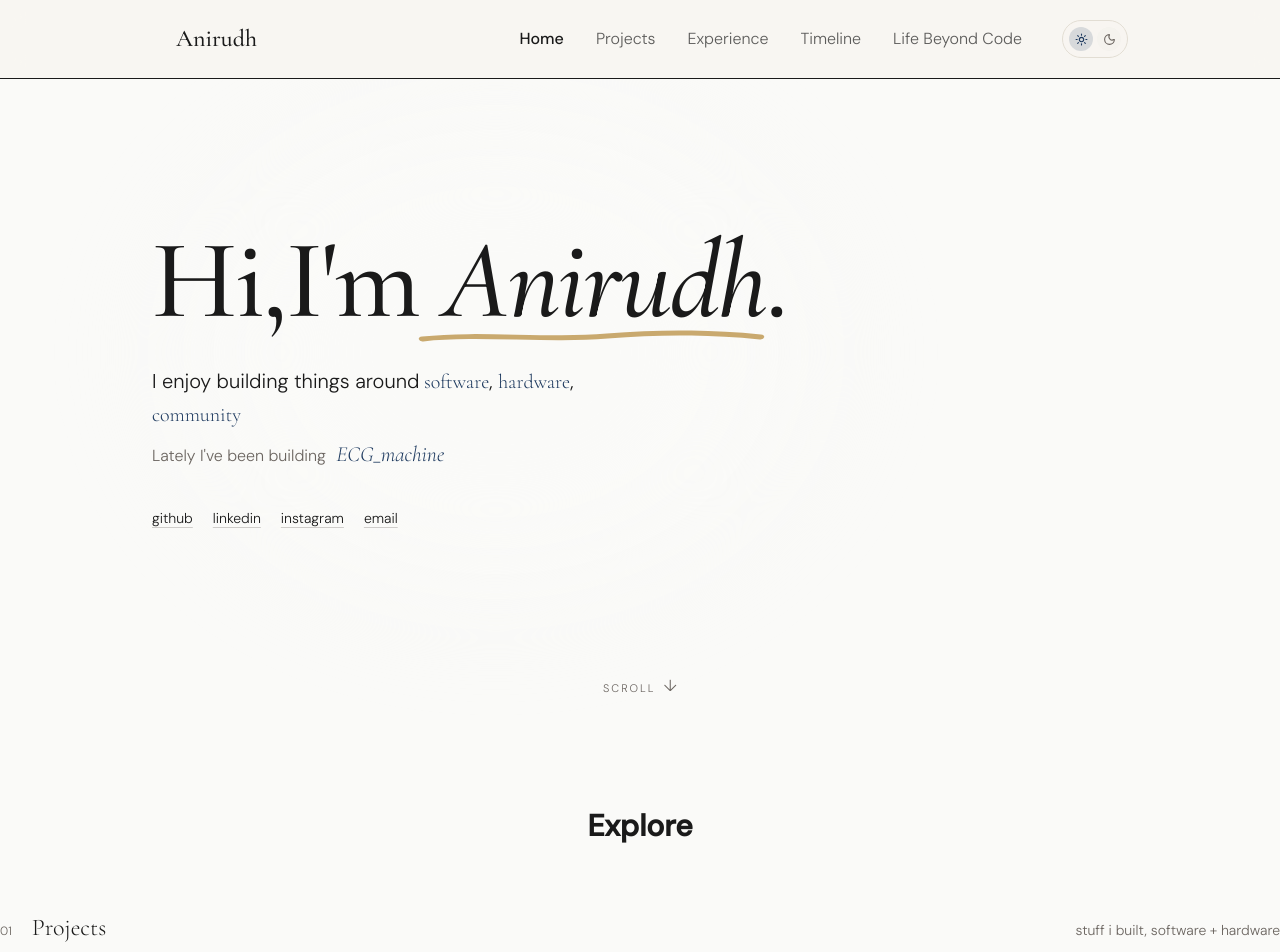
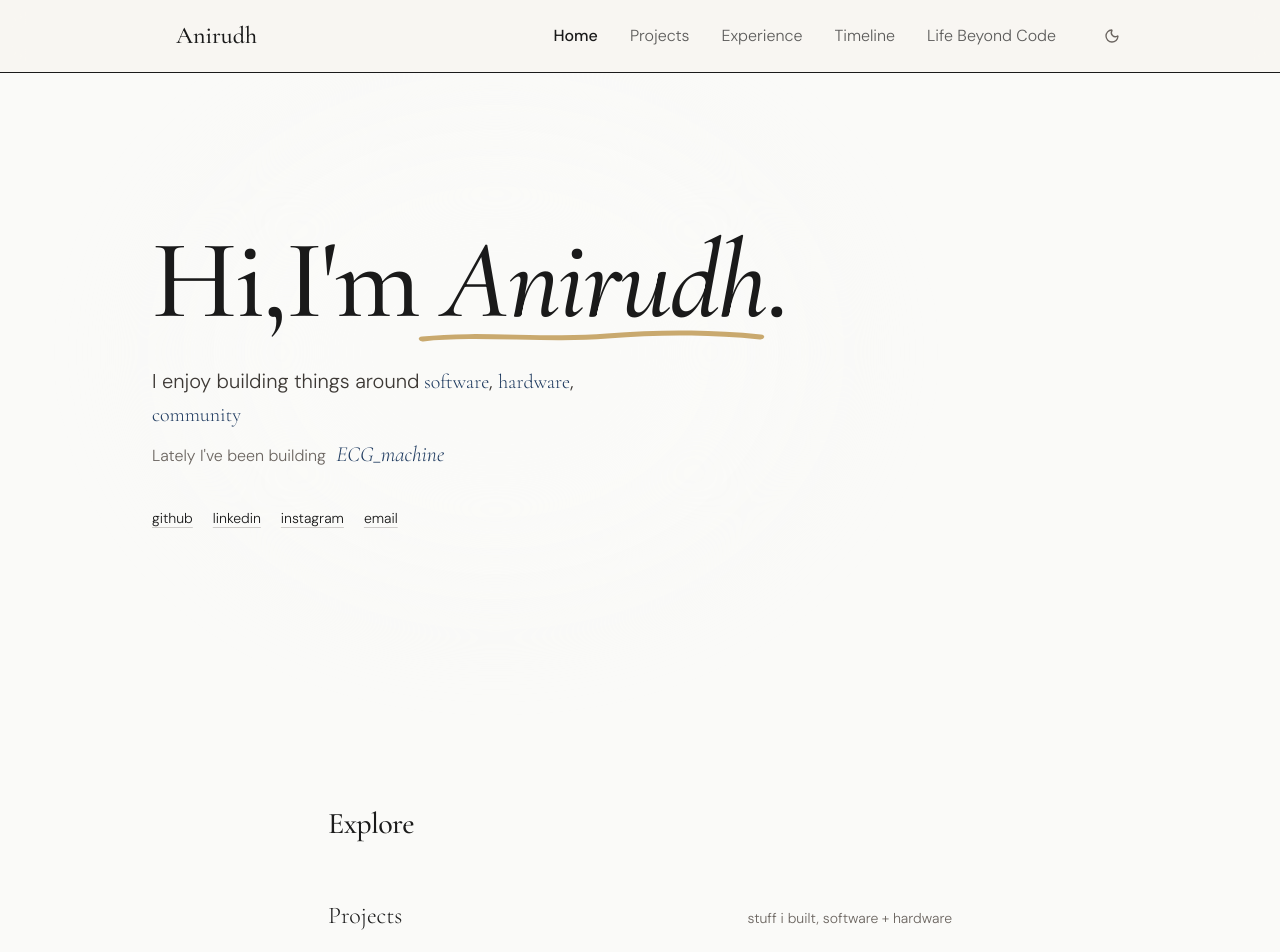
Before and after one commit to anirudh12032008/portfolio-map, a Next.js app: page / in a window 1280 px wide. Shown: the top 952 px of the page. Built offline with nearby package versions, Linux system fonts and the light colour scheme.

Commit message:
multiple small ui changes

```diff
--- a/src/components/sections/Cards.tsx
+++ b/src/components/sections/Cards.tsx
@@ -1,11 +1,9 @@
 "use client"
-
 
 import { motion } from "framer-motion";
 import Link from "next/link";
 
-
-
+// simple numbered list instead of card grid, keeps it plain
 const spots = [
     { href: "/projects", n: "01", title: "Projects", desc: "stuff i built, software + hardware" },
     { href: "/experience", n: "02", title: "Experience", desc: "work, mentoring, community programs" },
@@ -16,48 +14,34 @@ const spots = [
 const item = { hidden:{ opacity:0, y:10 }, show:{ opacity:1, y:0, transition:{ duration:0.5, ease:"easeOut" } } }
 const cont = { hidden:{}, show:{ transition:{ staggerChildren:0.08 } } }
 
-
-
-
-
-
 export function Cards(){
     return (
-        <div className="mt-24 pt-2">
+        <div className="mt-24 pt-2 max-w-2xl mx-auto px-6">
             <motion.h2
-                variants={item}
-                initial="hidden"
-                whileInView="show"
-                viewport={{ once: true }}
-                className="text-3xl font-bold text-center mb-12 text-ink"
+                initial={{ opacity:0, y:15 }}
+                whileInView={{ opacity:1, y:0 }}
+                viewport={{ once:true }}
+                transition={{ duration:0.6 }}
+                className="font-serif text-display text-3xl text-ink mb-10"
             >
                 Explore
             </motion.h2>
 
             <motion.div
-
-            variants={cont}
-            initial="hidden"
-            whileInView="show"
-            viewport={{once: true, margin: "-80px"}}
-            className="divide-y divide-border"
+                variants={cont}
+                initial="hidden"
+                whileInView="show"
+                viewport={{ once:true, margin:"-80px" }}
+                className=""
             >
-
-
-{spots.map((s) => (
+                {spots.map((s) => (
                     <motion.div key={s.href} variants={item}>
                         <Link href={s.href} data-cursor className="group flex items-baseline gap-5 py-5">
-                            <span className="font-sans text-xs text-ink-muted tabular-nums">{s.n}</span>
                             <span className="font-serif text-2xl text-ink group-hover:text-navy transition-colors">{s.title}</span>
                             <span className="text-sm text-ink-muted ml-auto text-right hidden sm:block">{s.desc}</span>
                         </Link>
                     </motion.div>
                 ))}
-
-
-
-
-
             </motion.div>
         </div>
     )
--- a/src/components/sections/Hero.tsx
+++ b/src/components/sections/Hero.tsx
@@ -244,7 +244,7 @@ style={{fontSize: "clamp(3.5rem, 9vw, 7rem)", lineHeight: 1}}
 <motion.p
 variants={item}
 // yeah the yapping was needed
-className="mt-7 text-lg md:text-xl text-inf-soft font-sans font-light leading-relaxed max-w-lg"
+className="mt-7 text-lg md:text-xl text-ink-soft font-sans font-light leading-relaxed max-w-lg"
 
 > I enjoy building things around
 <span className="font-serif text-navy"> software</span>, <span className="font-serif text-navy">hardware</span>, <span className="font-serif text-navy">community</span></motion.p>
@@ -290,12 +290,8 @@ className="mt-3 text-base text-ink-muted">
 
     className="absolute bottom-2 left-1/2 transform -translate-x-1/2 text-ink-muted font-sans flex items-center gap-2">
         {/* i can't make it better so used copilot here  */}
-        <span className="text-[11px] uppercase tracking-[0.18em]">
-            Scroll
-        </span>
-        <span aria-hidden="true" className="inline-block text-base leading-none animate-bounce">
-            ↓
-        </span>
+        {/* ps I just removed it */}
+
     </motion.div>
         </div>
     )
--- a/src/components/sections/Nav.tsx
+++ b/src/components/sections/Nav.tsx
@@ -59,31 +59,11 @@ export function Nav() {
     </Link>
 
     <div className="md:hidden flex items-center gap-2">
-        <button
-            type="button"
-            onClick={toggleTheme}
-            aria-pressed={dark}
-            aria-label="Toggle dark mode"
-            className="inline-flex items-center gap-1 rounded-full border border-cream-200 bg-offwhite/70 p-1.5 text-xs font-sans text-ink-muted transition-all duration-300 hover:border-navy/50 hover:bg-surface focus-visible:outline-none focus-visible:ring-2 focus-visible:ring-navy/40"
-        >
-            <span
-                className={`inline-flex h-5 w-5 items-center justify-center rounded-full transition-colors duration-300 ${
-                    dark ? "bg-surface text-ink-muted" : "bg-navy/15 text-navy"
-                }`}
-                aria-hidden="true"
-            >
-                <Sun size={11} />
-            </span>
-            <span
-                className={`inline-flex h-5 w-5 items-center justify-center rounded-full transition-colors duration-300 ${
-                    dark ? "bg-navy/15 text-navy" : "bg-surface text-ink-muted"
-                }`}
-                aria-hidden="true"
-            >
-                <Moon size={11} />
-            </span>
+
+<button type="button" onClick={toggleTheme} aria-label="Toggle dark mode"
+            className="p-2 text-ink-muted hover:text-ink">
+            {dark ? <Sun size={16} /> : <Moon size={16} />}
         </button>
-
         <button
             type="button"
             onClick={() => setMenu((prev) => !prev)}
@@ -111,29 +91,9 @@ export function Nav() {
         </Link>
     ))}
 
-        <button
-            type="button"
-            onClick={toggleTheme}
-            aria-pressed={dark}
-            aria-label="Toggle dark mode"
-            className="ml-2 inline-flex items-center gap-1 rounded-full border border-cream-200 bg-offwhite/70 p-1.5 text-xs font-sans text-ink-muted transition-all duration-300 hover:border-navy/50 hover:bg-surface focus-visible:outline-none focus-visible:ring-2 focus-visible:ring-navy/40"
-        >
-            <span
-                className={`inline-flex h-6 w-6 items-center justify-center rounded-full transition-colors duration-300 ${
-                    dark ? "bg-surface text-ink-muted" : "bg-navy/15 text-navy"
-                }`}
-                aria-hidden="true"
-            >
-                <Sun size={13} />
-            </span>
-            <span
-                className={`inline-flex h-6 w-6 items-center justify-center rounded-full transition-colors duration-300 ${
-                    dark ? "bg-navy/15 text-navy" : "bg-surface text-ink-muted"
-                }`}
-                aria-hidden="true"
-            >
-                <Moon size={13} />
-            </span>
+       <button type="button" onClick={toggleTheme} aria-label="Toggle dark mode"
+            className="ml-2 p-2 text-ink-muted hover:text-ink">
+            {dark ? <Sun size={16} /> : <Moon size={16} />}
         </button>
 </nav>
 
```
